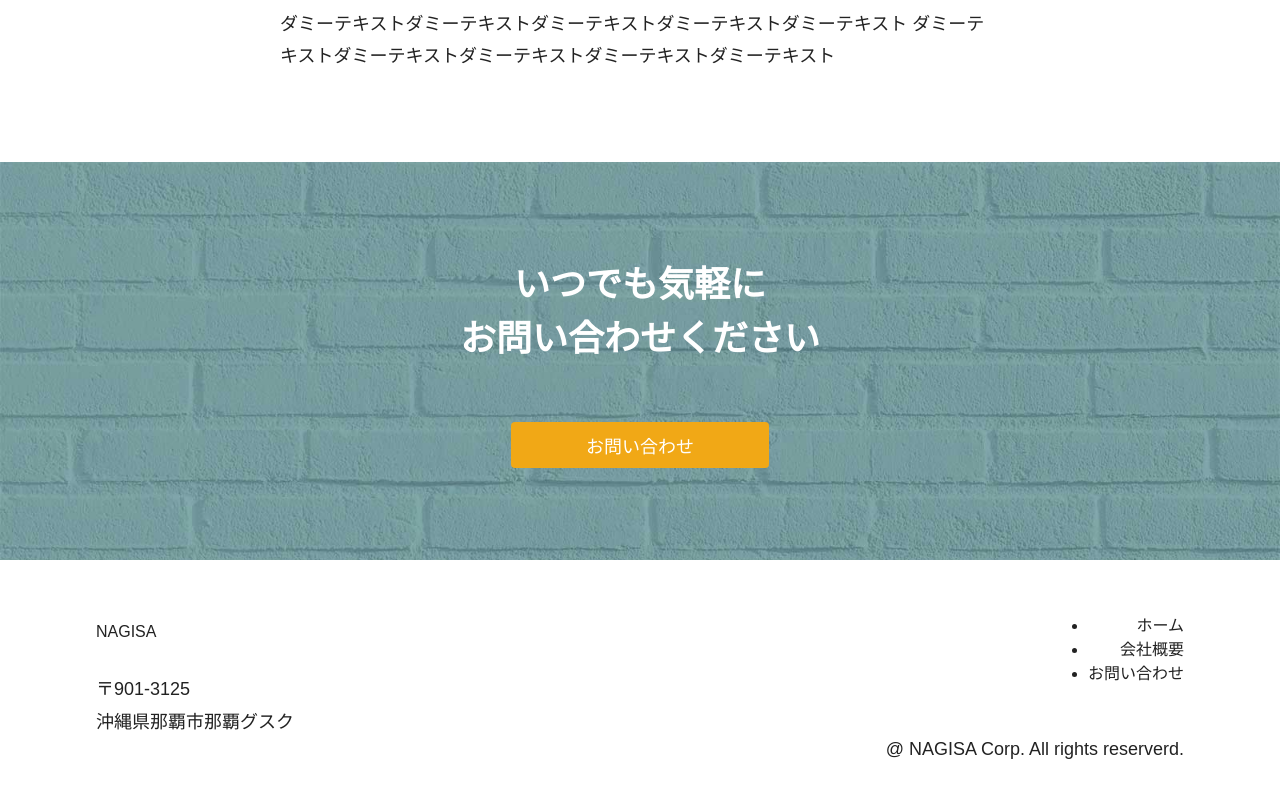
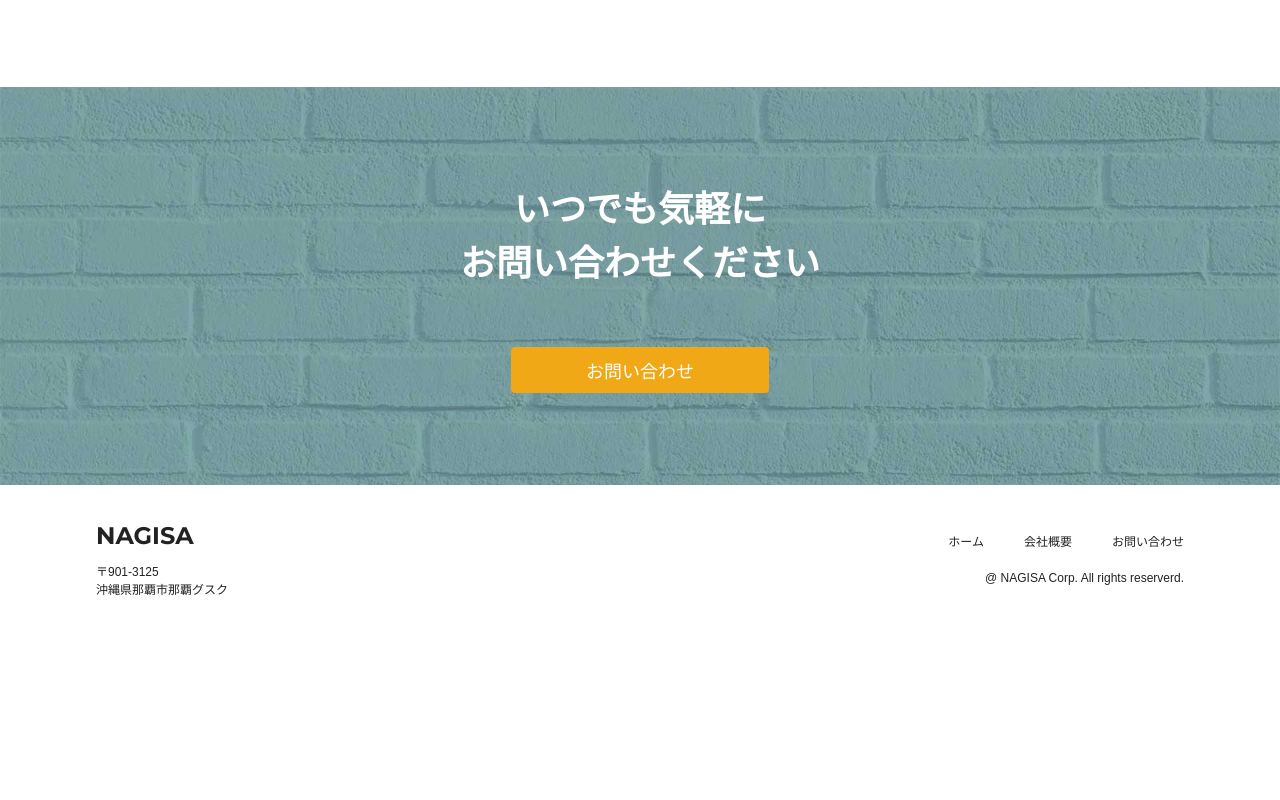
Before and after one commit to tktkaws/Design_Comp_Training, a plain HTML site: page practice04/content.html in a window 1280 px wide. Shown: the part 1814-2614 px from the top of the page. After the commit the page ends 2449 px from the top, so only its background shows below. Drawn offline with Linux system fonts and the light colour scheme.

Commit message:
ナビ　アドレス　コピーのcss調整 コンテンツページ完成

```diff
--- a/practice04/style.css
+++ b/practice04/style.css
@@ -217,3 +217,72 @@ ul {
     margin-bottom: 44px;
   }
 }
+
+/* ヘッダー&フッター：サイト名 */
+.site {
+  font-family: "Montserrat", sans-serif;
+  font-size: 24px;
+  font-weight: bold;
+}
+
+/* ヘッダー&フッター：ナビ */
+.nav ul {
+  display: flex;
+  margin: 0;
+  padding: 0;
+  list-style: none;
+}
+
+.nav li:not(:last-child) {
+  margin-right: 20px;
+}
+
+.nav a:hover {
+  color: #ea8c06;
+}
+
+.header .nav ul {
+  justify-content: center;
+  margin-top: 20px;
+  font-size: 12px;
+}
+
+.footer .nav ul {
+  margin-top: 35px;
+  font-size: 11px;
+}
+
+@media (min-width: 768px) {
+  .nav li:not(:last-child) {
+    margin-right: 40px;
+  }
+  .header .nav ul {
+    margin-top: 0;
+    font-size: 16px;
+  }
+  .footer .nav ul {
+    margin-top: 0;
+    font-size: 12px;
+  }
+}
+
+/* ヘッダー&フッター：住所 */
+.address {
+  margin-top: 13px;
+  margin-bottom: 0;
+  font-size: 12px;
+  line-height: 1.5;
+}
+
+/* ヘッダー&フッター：コピーライト */
+.copy {
+  margin-top: 11px;
+  margin-bottom: 0;
+  font-size: 11px;
+}
+@media (min-width: 768px) {
+  .copy {
+    margin-top: 19px;
+    font-size: 12px;
+  }
+}
```
